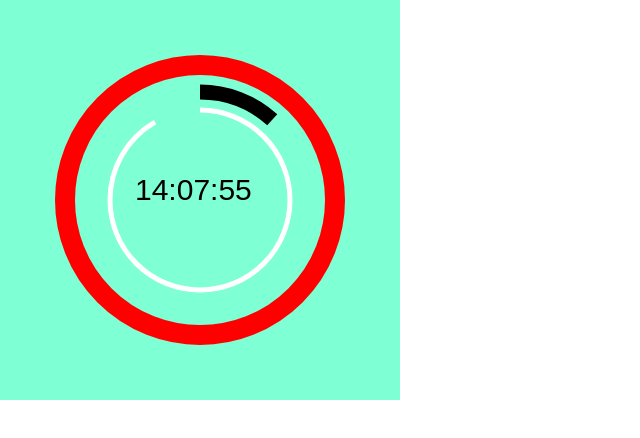
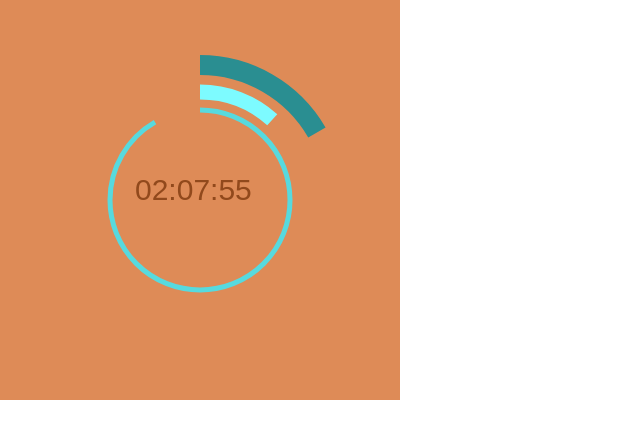
Before and after one commit to uncleBlobby/analog-clock-2, a plain HTML site: page index.html in a window 1280 px wide. Shown: the whole page, without its empty margins (0-640 px from the left). Drawn offline with Linux system fonts and the light colour scheme.

Commit message:
fixed problem with display when hour was greater than 12

```diff
--- a/main.js
+++ b/main.js
@@ -35,6 +35,9 @@ function currentHour() {
     let now = new Date();
     let hour = now.getHours();
     //console.log(hour);
+    if (hour > 12){
+        hour = hour - 12;
+    }
     return hour;
 }
 
@@ -51,6 +54,7 @@ function showTime(hour, minute, second){
     }
     //ctx.rotate(90 * Math.PI/180);
     dtx.clearRect(0, 0, 400, 400);
+    dtx.fillStyle = "#91491C";
     dtx.fillText(hour + ":" + minute + ":" + second, 135, 200);
 }
 
@@ -62,7 +66,7 @@ function drawClock() {
     ctx.beginPath();
     ctx.moveTo(radius * 0.5 ,0);
     ctx.arc(0, 0, radius * 0.5, 0, ((2 * (second/60)) * Math.PI));
-    ctx.strokeStyle = "white";
+    ctx.strokeStyle = "#57DADE";
     ctx.lineWidth = 5;
     ctx.stroke();
 
@@ -71,7 +75,7 @@ function drawClock() {
     ctx.beginPath();
     ctx.moveTo(radius * 0.6, 0);
     ctx.arc(0, 0, radius * 0.6, 0, ((2 * (minute/60)) * Math.PI));
-    ctx.strokeStyle = "black";
+    ctx.strokeStyle = "#7DFBFF";
     ctx.lineWidth = 15;
     ctx.stroke();
 
@@ -80,7 +84,7 @@ function drawClock() {
     ctx.beginPath();
     ctx.moveTo(radius * 0.75, 0);
     ctx.arc(0, 0, radius * 0.75, 0, ((2 * (hour/12)) * Math.PI));
-    ctx.strokeStyle = "red";
+    ctx.strokeStyle = "#2A8E91";
     ctx.lineWidth = 20;
     ctx.stroke();
 
--- a/style.css
+++ b/style.css
@@ -1,4 +1,4 @@
 #clockBG {
-    background-color: aquamarine;
+    background-color: #DE8B57;
 
 }
```
